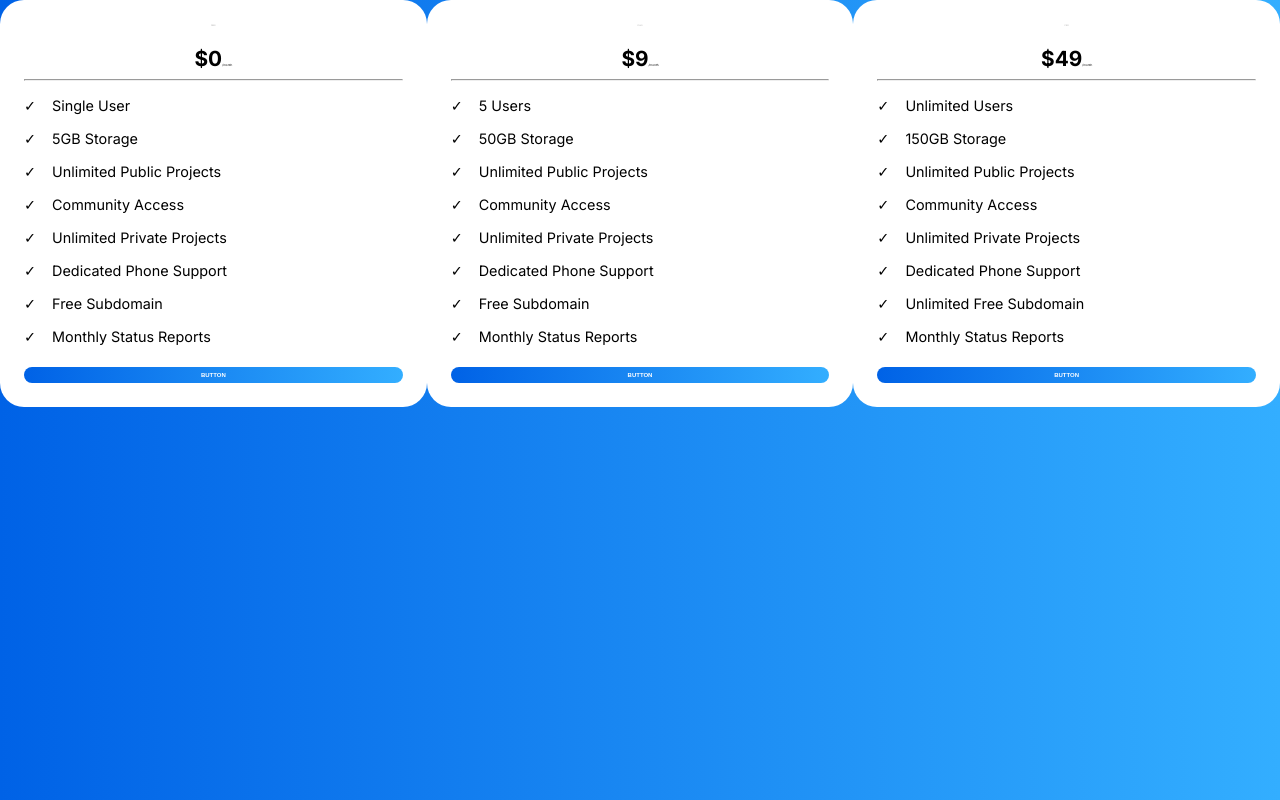
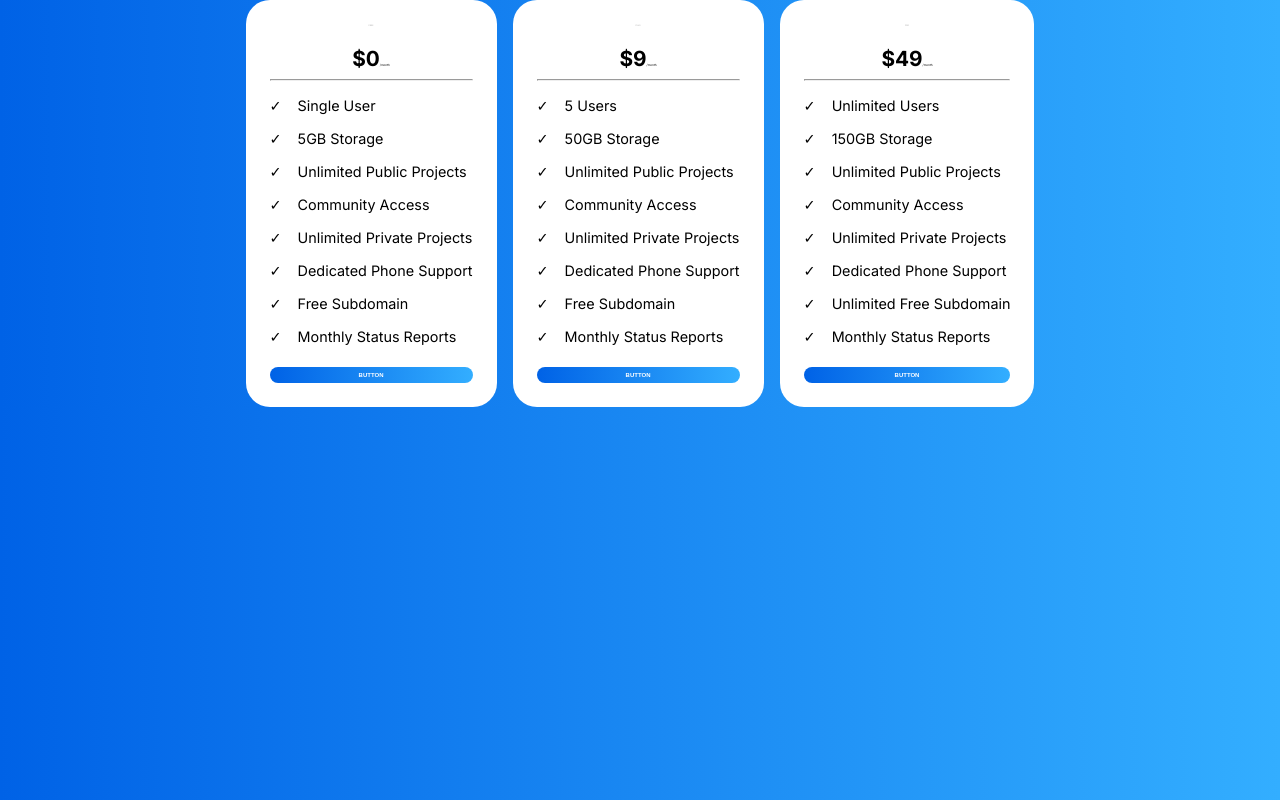
Before and after one commit to ASalman-Malik/reactjs-T1, a React (Create React App) app: page / in a window 1280 px wide. Built offline with nearby package versions, Linux system fonts and the light colour scheme.

Commit message:
Update App.js

```diff
--- a/src/App.js
+++ b/src/App.js
@@ -4,7 +4,7 @@ import './App.css';
 function App() {
   return (
 
-    <div style={{display:'grid', gridTemplateColumns:'1fr 1fr 1fr', background:'linear-gradient(to right, #0062E6, #33AEFF)'}}>
+    <div style={{display:'flex', justifyContent:'center',gap:'1rem'}}>
     <Vote subStatus = "FREE" price = "$0" user = "Single User"
     storage = "5GB Storage" publicProjects = "Unlimited Public Projects"
     communityAccess = "Community Access" privateProjects = "Unlimited Private Projects"
@@ -27,7 +27,7 @@ function App() {
 
 function Vote(a){
   return(
-    <section className={'contaienr'}>
+    <div className={'contaienr'}>
       <div className={'plan'}>
         <div className={'plan-header'}>
           <label className={'sub-status'}>{a.subStatus}</label><br></br>
@@ -51,7 +51,7 @@ function Vote(a){
 
       </div>
 
-    </section>
+    </div>
 
   )
 
```
